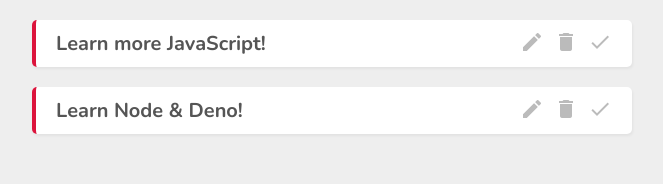
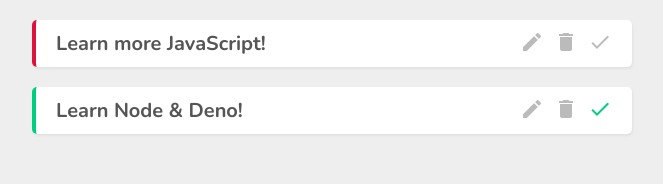
Before and after one commit to Mostakimul/vue-project-manager, a Vue app: page / in a window 1280 px wide. Shown: the top 184 px of the page, without its empty margins (308-971 px from the left). Built offline with nearby package versions, Linux system fonts and the light colour scheme; data requests are answered from the project's data file.

Commit message:
task completing with dynamic class emit

```diff
--- a/src/components/SingleProject.vue
+++ b/src/components/SingleProject.vue
@@ -1,5 +1,5 @@
 <template>
-  <div class="project">
+  <div class="project" :class="{ complete: project.complete }">
     <div class="project__title">
       <h3 @click="showDetails = !showDetails">{{ project.title }}</h3>
       <div class="project__icon">
@@ -9,7 +9,7 @@
         <span @click="deleteProject()" class="material-icons">
           delete
         </span>
-        <span class="material-icons">
+        <span @click="toggleComplete" class="material-icons done">
           done
         </span>
       </div>
@@ -39,6 +39,21 @@
     deleteProject() {
       fetch(this.uri, { method: 'DELETE' })
         .then(() => this.$emit('delete', this.project.id))
+        .catch((err) => console.log(err));
+    },
+    toggleComplete() {
+      fetch(this.uri, {
+        method: 'PATCH',
+        headers: { 'Content-type': 'application/json' },
+
+        body: JSON.stringify({
+          // it will reverse the complete value
+          complete: !this.project.complete,
+        }),
+      })
+        .then(() => {
+          this.$emit('complete', this.project.id);
+        })
         .catch((err) => console.log(err));
     },
   },
@@ -85,4 +100,10 @@
     opacity: 0;
   }
 }
+.complete {
+  border-left: 0.4rem solid #00ce7f;
+}
+.project.complete .done {
+  color: #00ce7f;
+}
 </style>
--- a/src/views/Home.vue
+++ b/src/views/Home.vue
@@ -2,7 +2,11 @@
   <section>
     <div v-if="projects.length" class="projects">
       <div v-for="project in projects" :key="project.id">
-        <SingleProject :project="project" @delete="handleDelete" />
+        <SingleProject
+          :project="project"
+          @delete="handleDelete"
+          @complete="handleComplete"
+        />
       </div>
     </div>
   </section>
@@ -27,6 +31,12 @@
         return project.id !== id;
       });
     },
+    handleComplete(id) {
+      let res = this.projects.find((project) => {
+        return project.id === id;
+      });
+      res.complete = !res.complete;
+    },
   },
   mounted() {
     fetch('http://localhost:3000/projects')
```
Also changed, not shown: data/db.json (line endings or trailing spaces).
